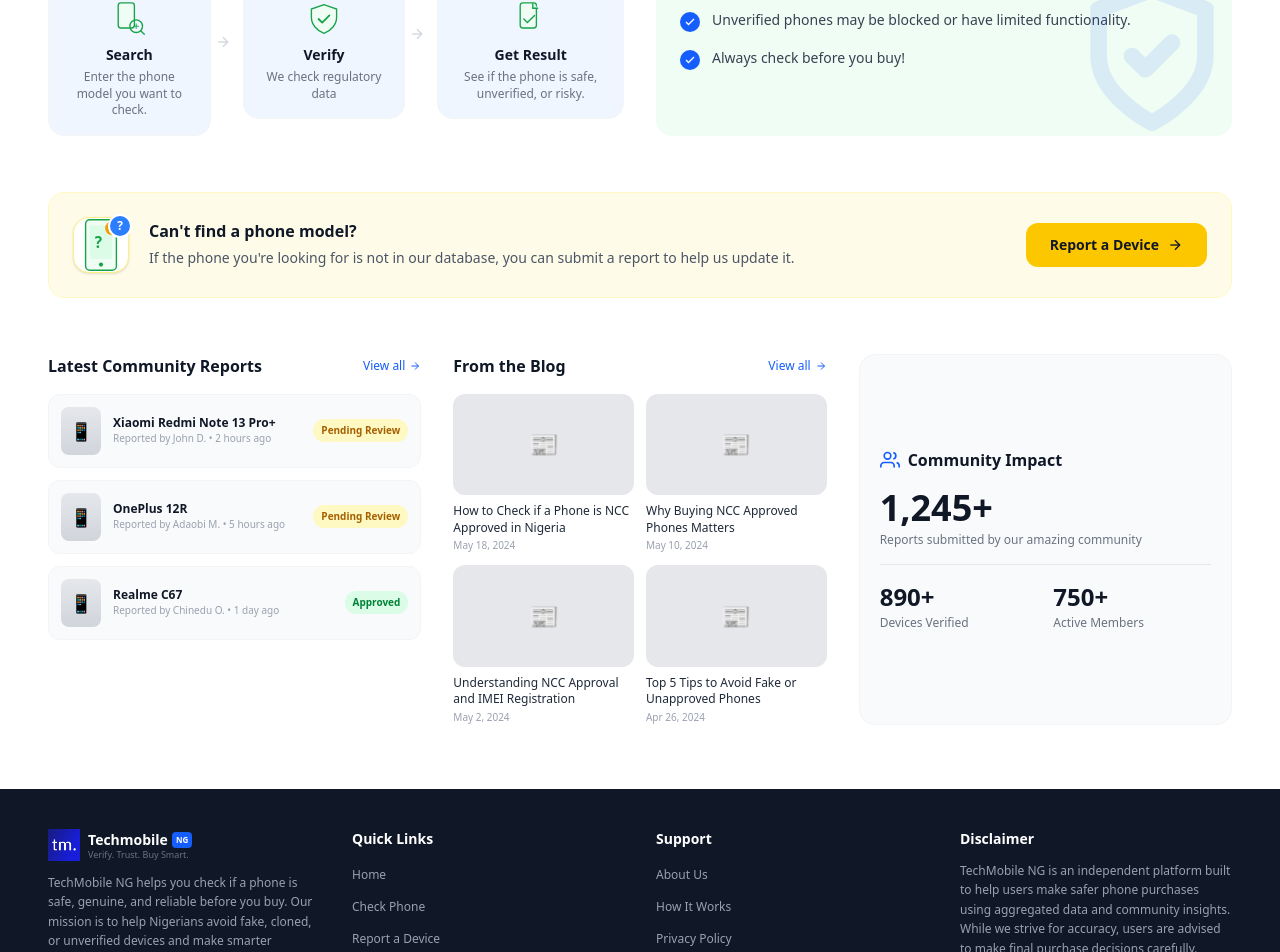
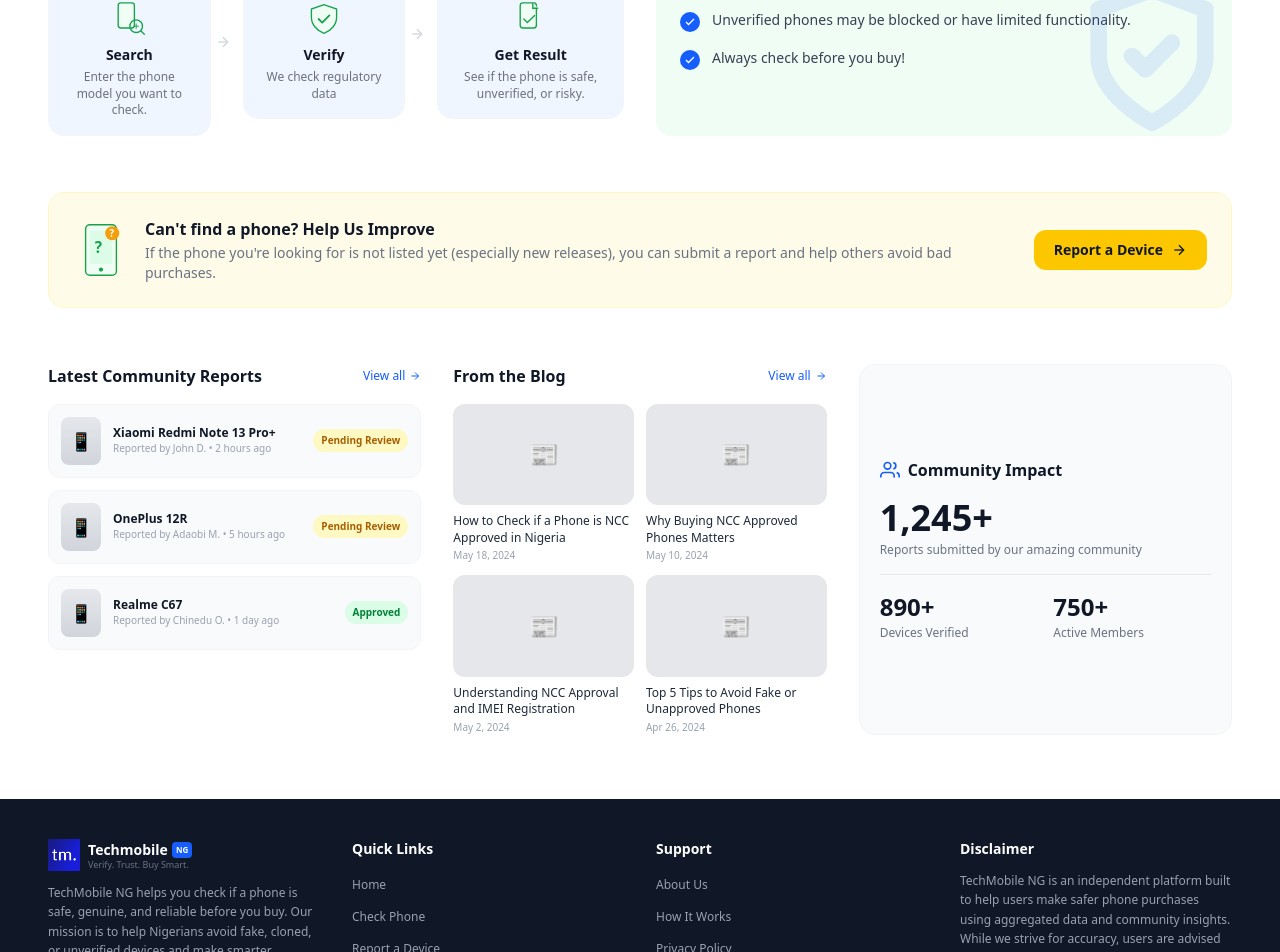
Before and after one commit to justPoly/techmobile-verify, a React (Vite) app in the folder frontend/: page / in a window 1280 px wide. Shown: the part 835-1787 px from the top of the page. Built offline with nearby package versions, Linux system fonts and the light colour scheme.

Commit message:
UI improvement on the homepage

```diff
--- a/frontend/src/pages/Home.jsx
+++ b/frontend/src/pages/Home.jsx
@@ -264,36 +264,26 @@
 {/* CAN'T FIND A PHONE BANNER */}
 <section className="w-full pb-10 md:pb-14">
   <div className={container}>
-          <div className="bg-yellow-50 border border-yellow-100 rounded-2xl p-6 flex flex-col sm:flex-row items-start sm:items-center gap-5">
+    <div className="bg-yellow-50 rounded-2xl p-5 sm:p-6 flex flex-col sm:flex-row
+      items-start sm:items-center justify-between gap-4 border border-yellow-100">
 
-            {/* Phone Icon with Question Mark */}
-            <div className="flex-shrink-0">
-              <div className="relative w-14 h-14 bg-white rounded-2xl shadow-sm border border-yellow-200 flex items-center justify-center">
+      <div className="flex items-start sm:items-center gap-4">
         <PhoneQuestionIcon />
-                {/* Small blue question mark badge */}
-                <div className="absolute -top-1 -right-1 w-6 h-6 bg-blue-500 text-white text-xs font-bold rounded-full flex items-center justify-center border-2 border-white">
-                  ?
-                </div>
+        <div>
+          <p className="font-bold text-gray-900 text-base">Can't find a phone? Help Us Improve</p>
+          <p className="text-gray-500 text-sm mt-0.5">
+            If the phone you're looking for is not listed yet (especially new releases), you can submit a
+            report and help others avoid bad purchases.
+          </p>
         </div>
       </div>
 
-            {/* Text Content */}
-            <div className="flex-1">
-              <p className="font-semibold text-gray-900 text-base">Can't find a phone model?</p>
-              <p className="text-gray-600 text-sm mt-1 leading-relaxed">
-                If the phone you're looking for is not in our database, you can submit a report to help us update it.
-              </p>
-            </div>
-
-            {/* Report Button */}
-            <button
-              onClick={() => navigate('/report')}   // Change this to your actual report route
-              className="w-full sm:w-auto flex-shrink-0 bg-yellow-400 hover:bg-yellow-500 text-gray-900 font-semibold text-sm px-6 py-3 rounded-xl flex items-center justify-center gap-2 transition-colors"
-            >
+      <button className="w-full sm:w-auto flex-shrink-0 bg-yellow-400 hover:bg-yellow-500
+        text-gray-900 font-semibold text-sm px-5 py-2.5 rounded-xl flex items-center
+        justify-center gap-2 transition-colors">
         Report a Device
         <ArrowRightIcon className="w-4 h-4" />
       </button>
-
     </div>
   </div>
 </section>
```
Lines whose indentation alone changed are shown as unchanged.
